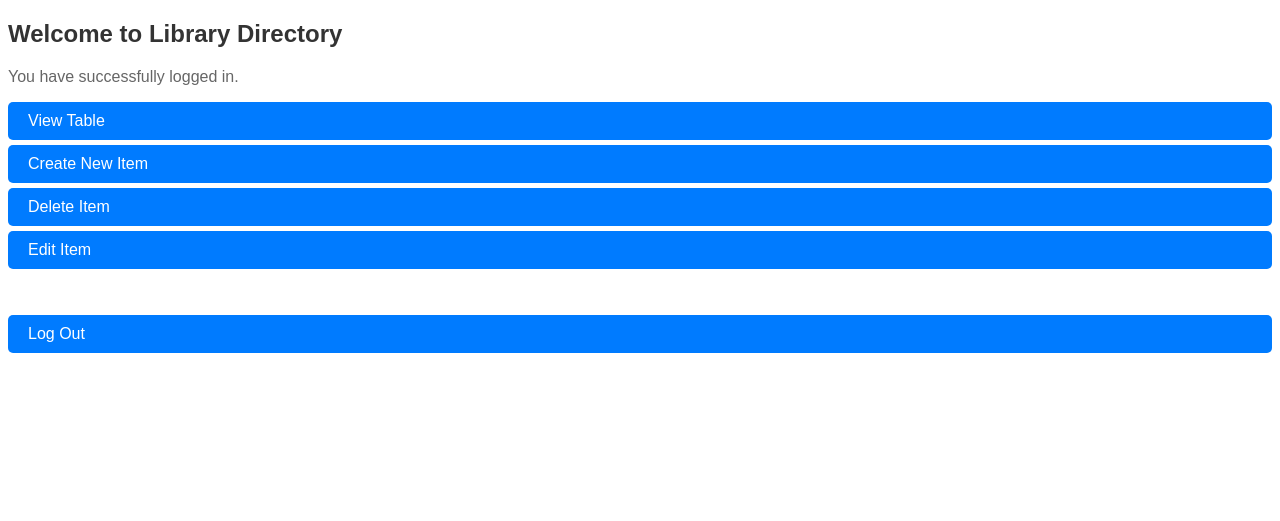
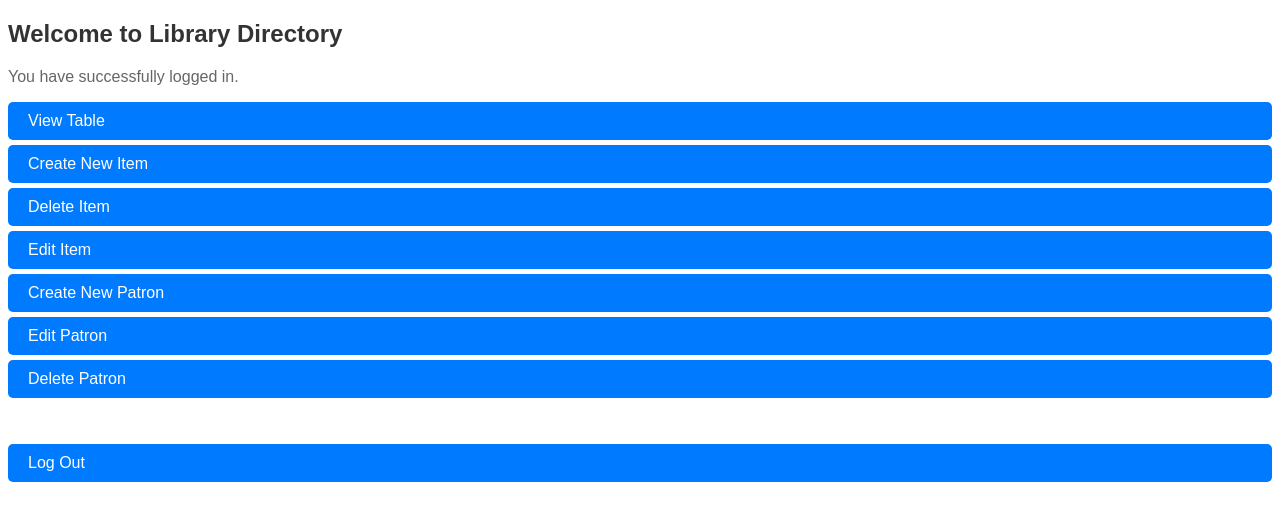
Before and after one commit to BrianAlva/LibraryProjectPHP, a PHP site: page /welcome.php in a window 1280 px wide. Shown: the top 521 px of the page. Run offline with PHP 8.4, Linux system fonts and the light colour scheme.

Commit message:
Update welcome.php

```diff
--- a/welcome.php
+++ b/welcome.php
@@ -39,6 +39,10 @@
     <a href="Create.php">Create New Item</a>
     <a href="Delete.php">Delete Item</a>
     <a href="Change.php">Edit Item</a>
+    <a href="CreatePatron.php">Create New Patron</a>
+    <a href="EditPatron.php">Edit Patron</a>
+    <a href="DeletePatron.php">Delete Patron</a>
+
 
     <br><br>
 
```
